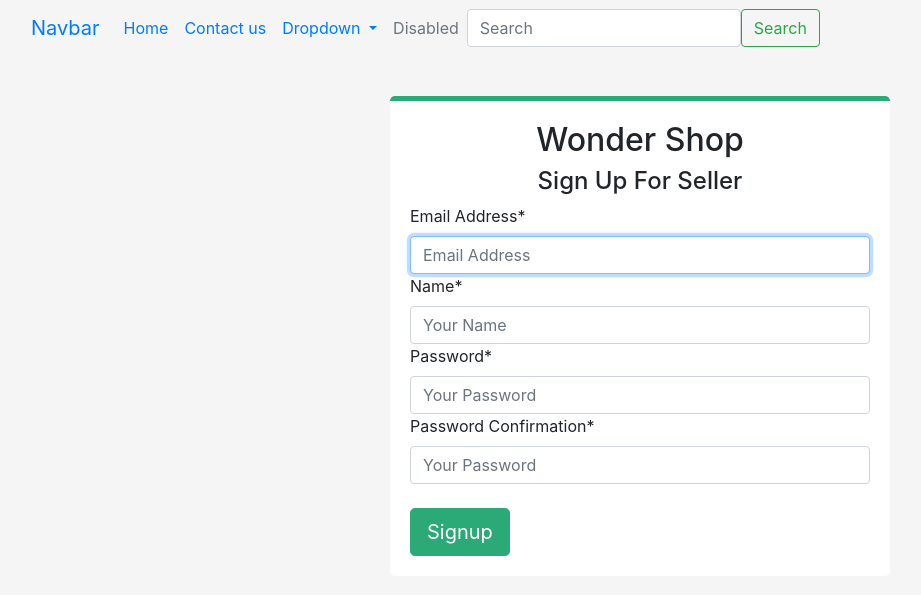
After one commit to Mohitbasnet/Ecommerce-website, a Django app: page /signup/ in a window 1280 px wide. The commit adds this page. Shown: the top 595 px of the page, without its empty margins (0-921 px from the left). Run offline with Django 5.2, Linux system fonts and the light colour scheme.

Commit message:
Change is over

```diff
--- a/firstapp/forms.py
+++ b/firstapp/forms.py
@@ -1,6 +1,6 @@
 from django.contrib.auth.forms import UserCreationForm, UserChangeForm
 from . models import Contact
-from .models import CustomUser
+from .models import CustomUser,Seller
 from django import forms
 from django.core.validators import RegexValidator
 from django import forms
@@ -32,3 +32,14 @@ class ContactUsForm(forms.ModelForm):
             'query',
             'name'
         ]
+
+
+class RegistrationForm(UserCreationForm):
+    class Meta:
+        model = Seller
+        fields = [
+            'email',
+            'name',
+            'password1',
+            'password2',
+        ]
--- a/firstapp/models.py
+++ b/firstapp/models.py
@@ -14,6 +14,12 @@ from . managers import CustomUserManager
 from django.contrib.auth.models import PermissionsMixin
 
 from django.core.validators import RegexValidator
+
+
+from multiselectfield import MultiSelectField
+
+
+
 # class UserType(models.Model):
 #     CUSTOMER = 1
 #     SELLER = 2
@@ -30,6 +36,7 @@ from django.core.validators import RegexValidator
 class CustomUser(AbstractBaseUser,PermissionsMixin):
     # username = None
     email = models.EmailField(_('email address'), unique=True)
+    name = models.CharField(max_length = 255)
     is_staff = models.BooleanField(default=False)
     is_active = models.BooleanField(default=True)
     date_joined = models.DateTimeField(default=timezone.now)
@@ -45,6 +52,23 @@ class CustomUser(AbstractBaseUser,PermissionsMixin):
 
     # user_type = models.IntegerField(choices = type, default = 1)
     # usertype = models.ManyToManyField(UserType)
+
+    class Types(models.TextChoices):
+        SELLER = "Seller", "SELLER"
+        CUSTOMER = "Customer", "CUSTOMER"
+
+    # Types = (
+    #     (1, 'SELLER'),
+    #     (2, 'CUSTOMER')
+    # )
+    # type = models.IntegerField(choices=Types, default=2)
+
+    default_type = Types.CUSTOMER
+
+    #type = models.CharField(_('Type'), max_length=255, choices=Types.choices, default=default_type)
+    type = MultiSelectField(choices=Types.choices, default=[], null=True, blank=True, max_length = 255)
+
+
     USERNAME_FIELD = 'email'
     REQUIRED_FIELDS = [ ]
 
@@ -52,6 +76,11 @@ class CustomUser(AbstractBaseUser,PermissionsMixin):
 
     def __str__(self):
         return self.email
+    def save(self, *args, **kwargs):
+        if not self.id:
+            #self.type = self.default_type
+            self.type.append(self.default_type)
+        return super().save(*args, **kwargs)
 
 
 # For more fields we user two classes
@@ -59,10 +88,45 @@ class Customer(models.Model):
     user = models.OneToOneField(CustomUser, on_delete= models.CASCADE)
     address = models.CharField(max_length = 255)
 
+class CustomerAdditional(models.Model):
+    user = models.OneToOneField(CustomUser, on_delete = models.CASCADE)
+    address = models.CharField(max_length=1000)
+
+
+class SellerAdditional(models.Model):
+    user = models.OneToOneField(CustomUser, on_delete = models.CASCADE)
+    gst = models.CharField(max_length=10)
+    warehouse_location = models.CharField(max_length=1000)
+
+
 class Seller(models.Model):
     user = models.OneToOneField(CustomUser , on_delete= models.CASCADE)
     gst = models.CharField(max_length = 255)
     warehouse_location = models.CharField(max_length=255)
+
+class SellerManager(models.Manager):
+    def get_queryset(self, *args, **kwargs):
+        #return super().get_queryset(*args, **kwargs).filter(type = CustomUser.Types.SELLER)
+        return super().get_queryset(*args, **kwargs).filter(Q(type__contains = CustomUser.Types.SELLER))
+# Proxy Models. They do not create a seperate table
+class Seller(CustomUser):
+    default_type = CustomUser.Types.SELLER
+    objects = SellerManager()
+    class Meta:
+        proxy = True
+
+    def sell(self):
+        print("I can sell")
+
+    @property
+    def showAdditional(self):
+        return self.selleradditional
+
+class CustomerManager(models.Manager):
+    def get_queryset(self, *args, **kwargs):
+        #return super().get_queryset(*args, **kwargs).filter(type = CustomUser.Types.CUSTOMER)
+        return super().get_queryset(*args, **kwargs).filter(Q(type__contains = CustomUser.Types.CUSTOMER))
+
 
 class Product(models.Model):
     product_id = models.AutoField(primary_key =True)
@@ -100,6 +164,7 @@ class CartManager(models.Manager):
          cart = self.create(user = user)
         # You can perform more operations
          return cart
+
 
 class Cart(models.Model):
     card_id = models.AutoField(primary_key=True)
--- a/firstapp/templates/firstapp/basic.html
+++ b/firstapp/templates/firstapp/basic.html
@@ -40,10 +40,10 @@
         <div class="collapse navbar-collapse" id="navbarSupportedContent">
           <ul class="navbar-nav me-auto mb-2 mb-lg-0">
             <li class="nav-item">
-              <a class="nav-link active" aria-current="page" href="{% url 'firstapp:index'%}">Home</a>
+              <a class="nav-link active" aria-current="page" href="{% url 'index'%}">Home</a>
             </li>
             <li class="nav-item">
-              <a class="nav-link" href="{% url 'firstapp:contact'%}">Contact us</a>
+              <a class="nav-link" href="{% url 'contactclass'%}">Contact us</a>
             </li>
             <li class="nav-item dropdown">
               <a
--- /dev/null
+++ b/firstapp/templates/firstapp/register.html
@@ -0,0 +1,79 @@
+{% extends 'firstapp/basic.html' %}
+{% load static %}
+{% load myfilters %}
+{% block title %}
+{% endblock %}
+{% block css %}
+<style>
+    body{
+        background-color:#f5f5f5;
+
+    }
+.main-area{
+    display: flex;
+    align-items: center;
+}
+.register-form{
+    width:100%;
+    max-width: 500px;
+    margin:auto;
+    margin-top:40px;
+    padding:20px;
+    background-color: #fff;
+    border-top: 5px solid #2BA977;
+    border-radius: 5px;
+}
+.mainheading{
+    text-align: center;
+}
+.errorlist{
+    color:red;
+}
+.signup-button{
+    background-color: #2BA977;
+    border-color: #2BA977;
+}
+.signup-button:hover{
+    background-color: #2BA977;
+    border-color: #2BA977;
+}
+.signup-button:focus{
+    background-color: #2BA977;
+    border-color: #2BA977;
+}
+
+</style>
+{% endblock %}
+
+{% block body%}
+<form method="POST">{% csrf_token %}
+<div class="main-area">
+<div class="register-form">
+{{ form.non_field_errors }}
+      <h2 class="mainheading">Wonder Shop</h2>
+      <h4 class="mainheading">Sign Up For Seller</h4>
+      <label for="id_email" class="login-labels">Email Address*</label>
+      {{ form.email.errors }}
+      {{ form.email|addclass:'form-control'|addplaceholder:'Email Address'}}
+
+      <label for="id_name" class="login-labels">Name*</label>
+      {{ form.name.errors }}
+      {{ form.name|addclass:'form-control'|addplaceholder:'Your Name' }}
+      <label for="id_password1" class="login-labels">Password*</label>
+      {{ form.password1.errors }}
+      {{ form.password1|addclass:'form-control'|addplaceholder:'Your Password' }}
+      <label for="id_password2" class="login-labels">Password Confirmation*</label>
+      {{ form.password2.errors }}
+      {{ form.password2|addclass:'form-control'|addplaceholder:'Your Password' }}
+      {% comment %} <label for="id_gst" class="login-labels">GST*</label>
+      {{ form.gst.errors }}
+      {{ form.gst|addclass:'form-control'|addplaceholder:'GST' }}
+      <label for="id_warehouse_location" class="login-labels">Warehouse Location*</label>
+      {{ form.warehouse_location.errors }}
+      {{ form.warehouse_location|addclass:'form-control'|addplaceholder:'Warehouse Location' }} {% endcomment %}
+      <br>
+<button type="submit" class="btn btn-primary btn-lg signup-button">Signup</button>
+</form>
+</div>
+</div>
+{% endblock %}
--- a/firstapp/urls.py
+++ b/firstapp/urls.py
@@ -4,5 +4,7 @@ from . import views
 
 urlpatterns = [
     path('', views.Index.as_view(), name = 'index'),
-    path('contactus/', views.contactus2, name = 'contact'),
+    # path('contactus/', views.contactus2, name = 'contact'),
+    path('contactus/', views.ContanctUs.as_view(), name= 'contactclass'),
+    path('signup/',views.RegisterView.as_view(), name = "signup"),
 ]
--- a/firstapp/views.py
+++ b/firstapp/views.py
@@ -1,13 +1,15 @@
 from django.shortcuts import render,HttpResponse
 
-from django.views.generic import TemplateView
+from django.views.generic import TemplateView,FormView,CreateView
 
 from django.core.exceptions import ValidationError
 
+
+from django.urls import reverse_lazy, reverse
 # def index(request):
 #     return render(request,'firstapp/index.html')
 
-from . forms import ContactUsForm
+from . forms import ContactUsForm,RegistrationForm
 class Index(TemplateView):
     template_name='firstapp/index.html'
     def get_context_data(self,**kwargs):
@@ -42,3 +44,32 @@ def contactus2(request):
                 form.errors['__all__'] = 'Query length is not right. It should be in 10 digits.'
             return render(request, 'firstapp/contactus2.html', {'form':form})
     return render(request, 'firstapp/contactus2.html', {'form':ContactUsForm})
+
+class ContanctUs(FormView):
+    form_class = ContactUsForm
+    template_name = 'firstapp/contactus2.html'
+    # success_url = '/home/'
+    success_url = reverse_lazy('index')
+
+
+    def form_valid(self,form):
+        if len(form.cleaned_data.get('query'))>10:
+                form.add_error('query', 'Query length is not right')
+                return render(request, 'firstapp/contactus2.html', {'form':form})
+        form.save()
+        response = super().form_valid(form)
+        return response
+
+    def form_invalid(self, form):
+        if len(form.cleaned_data.get('query'))>10:
+            form.add_error('query', 'Query length is not right')
+            #form.errors['__all__'] = 'Query length is not right. It should be in 10 digits.'
+        response = super().form_invalid(form)
+        return response
+
+
+
+class RegisterView(CreateView):
+    template_name = 'firstapp/register.html'
+    form_class = RegistrationForm
+    success_url = reverse_lazy('index')
--- a/firstproject/settings.py
+++ b/firstproject/settings.py
@@ -40,6 +40,7 @@ INSTALLED_APPS = [
 
 
     'firstapp',
+    'multiselectfield',
 
 ]
 AUTH_USER_MODEL = 'firstapp.CustomUser'
--- a/firstproject/urls.py
+++ b/firstproject/urls.py
@@ -19,5 +19,5 @@ from django.urls import path,include
 
 urlpatterns = [
     path('admin/', admin.site.urls),
-    path('', include(('firstapp.urls', 'firstapp'), namespace = 'firstapp')),
+    path('', include('firstapp.urls')),
 ]
```
Also changed, not shown: db.sqlite3, firstapp/migrations/0001_initial.py, firstapp/migrations/0002_contact.py (deleted).
